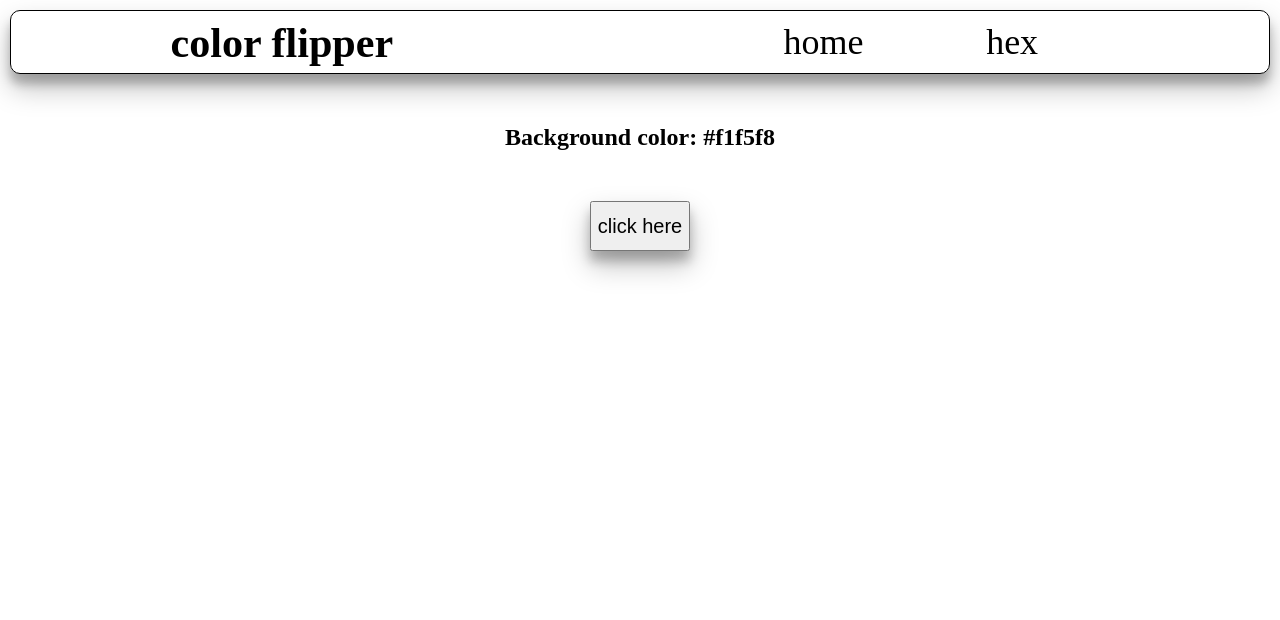
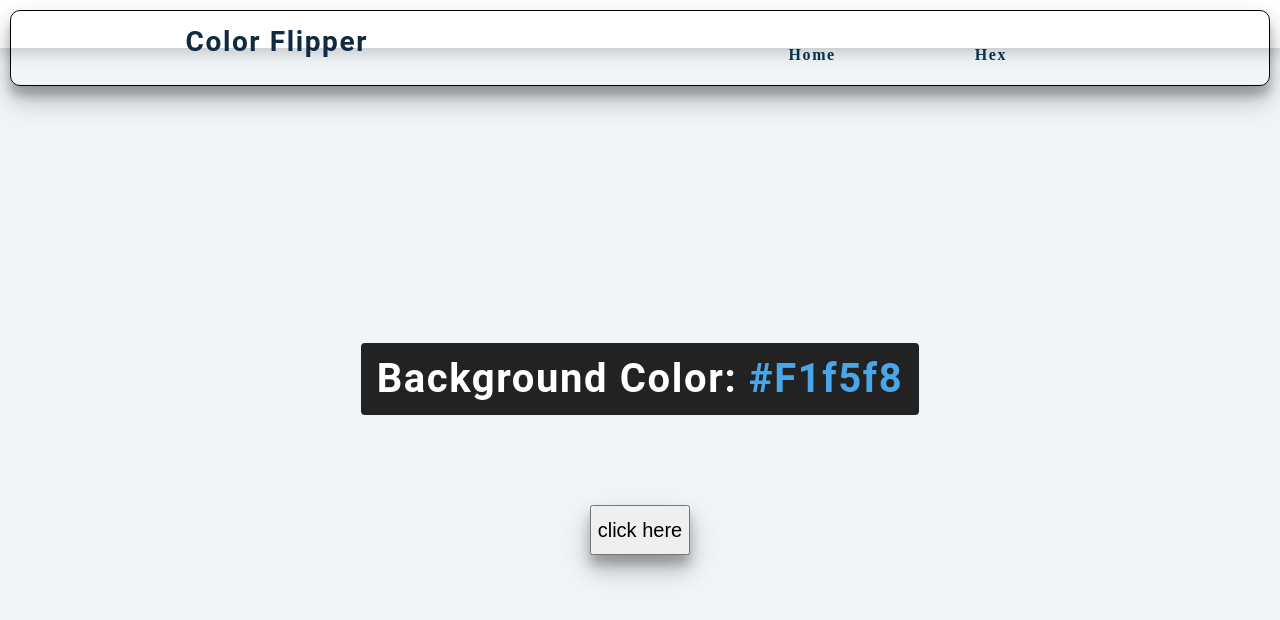
Before and after one commit to Vovan1608/color_flipper_app, a plain HTML site: page index.html in a window 1280 px wide. Drawn offline with Linux system fonts and the light colour scheme.

Commit message:
added styles

```diff
--- a/style.css
+++ b/style.css
@@ -3,6 +3,240 @@
   margin: 0;
 }
 
+/*
+===============
+Fonts
+===============
+*/
+@import url("https://fonts.googleapis.com/css?family=Open+Sans|Roboto:400,700&display=swap");
+
+/*
+===============
+Variables
+===============
+*/
+
+:root {
+  /* dark shades of primary color*/
+  --clr-primary-1: hsl(205, 86%, 17%);
+  --clr-primary-2: hsl(205, 77%, 27%);
+  --clr-primary-3: hsl(205, 72%, 37%);
+  --clr-primary-4: hsl(205, 63%, 48%);
+  /* primary/main color */
+  --clr-primary-5: hsl(205, 78%, 60%);
+  /* lighter shades of primary color */
+  --clr-primary-6: hsl(205, 89%, 70%);
+  --clr-primary-7: hsl(205, 90%, 76%);
+  --clr-primary-8: hsl(205, 86%, 81%);
+  --clr-primary-9: hsl(205, 90%, 88%);
+  --clr-primary-10: hsl(205, 100%, 96%);
+  /* darkest grey - used for headings */
+  --clr-grey-1: hsl(209, 61%, 16%);
+  --clr-grey-2: hsl(211, 39%, 23%);
+  --clr-grey-3: hsl(209, 34%, 30%);
+  --clr-grey-4: hsl(209, 28%, 39%);
+  /* grey used for paragraphs */
+  --clr-grey-5: hsl(210, 22%, 49%);
+  --clr-grey-6: hsl(209, 23%, 60%);
+  --clr-grey-7: hsl(211, 27%, 70%);
+  --clr-grey-8: hsl(210, 31%, 80%);
+  --clr-grey-9: hsl(212, 33%, 89%);
+  --clr-grey-10: hsl(210, 36%, 96%);
+  --clr-white: #fff;
+  --clr-red-dark: hsl(360, 67%, 44%);
+  --clr-red-light: hsl(360, 71%, 66%);
+  --clr-green-dark: hsl(125, 67%, 44%);
+  --clr-green-light: hsl(125, 71%, 66%);
+  --clr-black: #222;
+  --ff-primary: "Roboto", sans-serif;
+  --ff-secondary: "Open Sans", sans-serif;
+  --transition: all 0.3s linear;
+  --spacing: 0.1rem;
+  --radius: 0.25rem;
+  --light-shadow: 0 5px 15px rgba(0, 0, 0, 0.1);
+  --dark-shadow: 0 5px 15px rgba(0, 0, 0, 0.2);
+  --max-width: 1170px;
+  --fixed-width: 620px;
+}
+/*
+===============
+Global Styles
+===============
+*/
+
+*,
+::after,
+::before {
+  margin: 0;
+  padding: 0;
+  box-sizing: border-box;
+}
+body {
+  font-family: var(--ff-secondary);
+  background: var(--clr-grey-10);
+  color: var(--clr-grey-1);
+  line-height: 1.5;
+  font-size: 0.875rem;
+}
+ul {
+  list-style-type: none;
+}
+a {
+  text-decoration: none;
+}
+h1,
+h2,
+h3,
+h4 {
+  letter-spacing: var(--spacing);
+  text-transform: capitalize;
+  line-height: 1.25;
+  margin-bottom: 0.75rem;
+  font-family: var(--ff-primary);
+}
+h1 {
+  font-size: 3rem;
+}
+h2 {
+  font-size: 2rem;
+}
+h3 {
+  font-size: 1.25rem;
+}
+h4 {
+  font-size: 0.875rem;
+}
+p {
+  margin-bottom: 1.25rem;
+  color: var(--clr-grey-5);
+}
+@media screen and (min-width: 800px) {
+  h1 {
+    font-size: 4rem;
+  }
+  h2 {
+    font-size: 2.5rem;
+  }
+  h3 {
+    font-size: 1.75rem;
+  }
+  h4 {
+    font-size: 1rem;
+  }
+  body {
+    font-size: 1rem;
+  }
+  h1,
+  h2,
+  h3,
+  h4 {
+    line-height: 1;
+  }
+}
+/*  global classes */
+
+/* section */
+.section {
+  padding: 5rem 0;
+}
+
+.section-center {
+  width: 90vw;
+  margin: 0 auto;
+  max-width: 1170px;
+}
+@media screen and (min-width: 992px) {
+  .section-center {
+    width: 95vw;
+  }
+}
+main {
+  min-height: 100vh;
+  display: grid;
+  place-items: center;
+}
+
+/*
+===============
+Nav
+===============
+*/
+nav {
+  background: var(--clr-white);
+  height: 3rem;
+  display: grid;
+  align-items: center;
+  box-shadow: var(--dark-shadow);
+}
+.nav-center {
+  width: 90vw;
+  max-width: var(--fixed-width);
+  margin: 0 auto;
+  display: flex;
+  align-items: center;
+  justify-content: space-between;
+}
+.nav-center h4 {
+  margin-bottom: 0;
+  color: var(--clr-primary-5);
+}
+.nav-links {
+  display: flex;
+}
+nav a {
+  text-transform: capitalize;
+  font-weight: 700;
+  font-size: 1rem;
+  color: var(--clr-primary-1);
+  letter-spacing: var(--spacing);
+  margin-right: 1rem;
+}
+nav a:hover {
+  color: var(--clr-primary-5);
+}
+/*
+===============
+Container
+===============
+*/
+main {
+  min-height: calc(100vh - 3rem);
+  display: grid;
+  place-items: center;
+}
+.container {
+  text-align: center;
+}
+.container h2 {
+  background: var(--clr-black);
+  color: var(--clr-white);
+  padding: 1rem;
+  border-radius: var(--radius);
+  margin-bottom: 2.5rem;
+}
+.color {
+  color: var(--clr-primary-5);
+}
+.btn-hero {
+  font-family: var(--ff-primary);
+  text-transform: uppercase;
+  background: transparent;
+  color: var(--clr-black);
+  letter-spacing: var(--spacing);
+  display: inline-block;
+  font-weight: 700;
+  transition: var(--transition);
+  border: 2px solid var(--clr-black);
+  cursor: pointer;
+  box-shadow: 0 1px 3px rgba(0, 0, 0, 0.2);
+  border-radius: var(--radius);
+  font-size: 1rem;
+  padding: 0.75rem 1.25rem;
+}
+.btn-hero:hover {
+  color: var(--clr-white);
+  background: var(--clr-black);
+}
 .nav {
   display: flex;
   justify-content: space-around;
```
